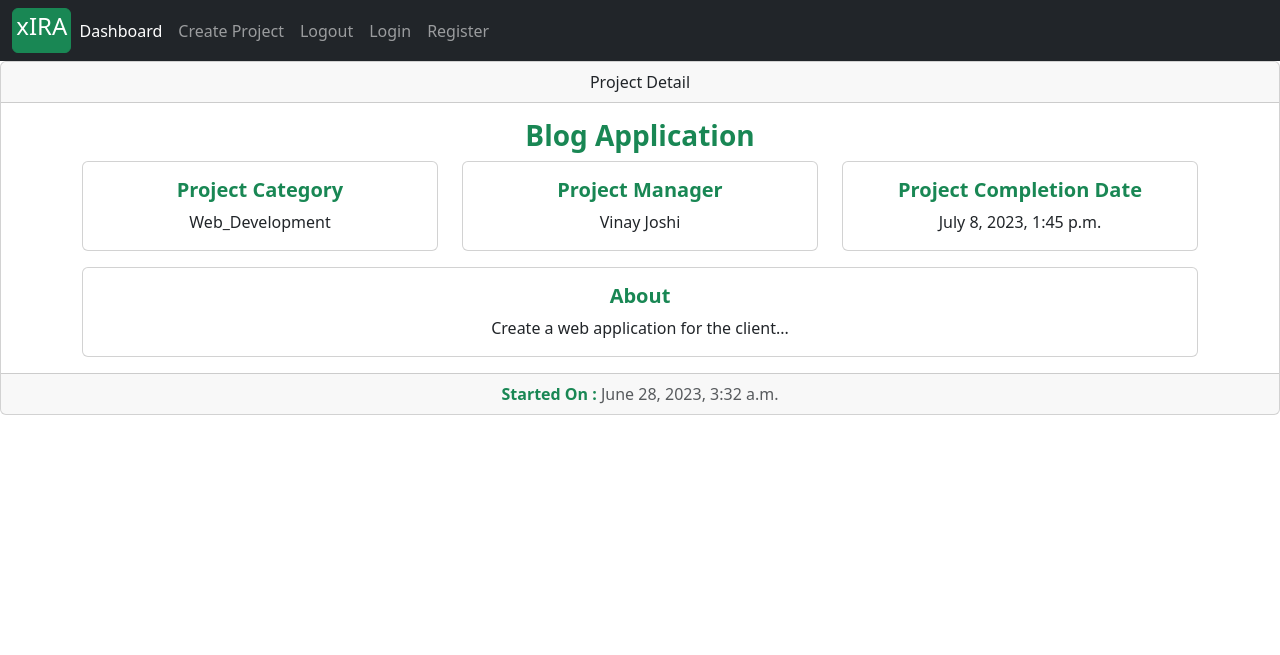
After one commit to vinaycchndra/xIRA, a Django app: page /project/project_detail/13/ in a window 1280 px wide. The commit adds this page. Shown: the top 655 px of the page. Run offline with Django 4.2, Linux system fonts and the light colour scheme; data comes from the database, SQL or seed files in the repository; both versions use the stored data as it was after the commit.

Commit message:
created project details page

```diff
--- a/accounts/admin.py
+++ b/accounts/admin.py
@@ -1,5 +1,5 @@
 from django.contrib import admin
-from .models import Account
+from .models import Account, ProjectManager
 from django.contrib.auth.admin import UserAdmin
 
 
@@ -19,4 +19,6 @@ class AccountAdmin(UserAdmin):
     list_filter = ()
     fieldsets = ()
 
+
 admin.site.register(Account, AccountAdmin)
+admin.site.register(ProjectManager)
--- a/accounts/models.py
+++ b/accounts/models.py
@@ -1,8 +1,6 @@
 from django.db import models
 from django.contrib.auth.models import AbstractBaseUser, BaseUserManager
 
-
-# Create your models here.
 
 class MyAccountManager(BaseUserManager):
     def create_user(self, first_name, last_name, work_email, password=None):
@@ -74,6 +72,14 @@ class Account(AbstractBaseUser):
     def has_module_perms(self, add_label):
         return True
 
+    def is_project_manager(self):
+        try:
+            temp = ProjectManager.objects.get(project_manager__id=self.id)
+            is_manager = True
+        except ProjectManager.DoesNotExist:
+            is_manager = False
+        return is_manager
+
 
 choices_1 = (
     ('Web_Development', 'Web Application'),
--- a/accounts/views.py
+++ b/accounts/views.py
@@ -38,11 +38,10 @@ def login(request):
         work_email = request.POST['work_email']
         password = request.POST['password']
         user = auth.authenticate(work_email=work_email, password=password)
-        print(user, work_email, password)
         if user is not None:
             auth.login(request, user)
             messages.success(request, 'You are Successfully Logged-In')
-            return redirect('login')
+            return redirect('dashboard')
         else:
             messages.error(request, 'Credentials are not valid !!!')
             return redirect('login')
--- /dev/null
+++ b/projects/context_processors.py
@@ -0,0 +1,9 @@
+from .forms import ProjectCreationForm
+
+
+def create_project_form(request):
+    form = ProjectCreationForm()
+    context = {
+        'project_creation_form': form
+    }
+    return context
--- a/projects/models.py
+++ b/projects/models.py
@@ -13,7 +13,7 @@ class Project(models.Model):
     project_description  = models.TextField(max_length=600, blank=True)
     project_category     = models.CharField(max_length=30, choices=choices)
     project_manager      =  models.ForeignKey(ProjectManager, on_delete=models.SET_NULL, null=True)
-    assignees            =  models.ManyToManyField(Account,)
+    assignees            =  models.ManyToManyField(Account)
     start_date           = models.DateTimeField(auto_now_add=True)
     estimated_end_date   = models.DateTimeField()
 
--- a/projects/urls.py
+++ b/projects/urls.py
@@ -3,4 +3,7 @@ from . import views
 
 urlpatterns = [
         path('create_project/', views.create_project, name='create_project'),
+        path('project_detail/<int:project_id>/', views.project_detail, name='project_detail'),
+        path('delete_project/<int:pk>/', views.delete_project, name='delete_project'),
+
 ]
--- a/projects/views.py
+++ b/projects/views.py
@@ -1,7 +1,8 @@
-from django.shortcuts import render, redirect
+from django.shortcuts import render, redirect, get_object_or_404
 from .forms import ProjectCreationForm
 from .models import Project
 from accounts.models import ProjectManager
+from django.http import Http404
 
 
 def create_project(request):
@@ -21,7 +22,6 @@ def create_project(request):
                                              project_description=project_description,
                                              estimated_end_date=estimated_end_date,
                                              )
-
             # Check if project creater is a project manager since manager is also an assignee
             check_if_manager = False
             try:
@@ -35,6 +35,21 @@ def create_project(request):
             if check_if_manager:
                 project.assignees.add(request.user)
             project.save()
-            return redirect('landing_page')
+            return redirect('dashboard')
 
-    return render(request, 'test.html', context)
+
+def project_detail(request, project_id):
+    project = get_object_or_404(Project, id=project_id)
+    context = {
+        'project': project
+    }
+    return render(request, 'project_detail.html', context)
+
+
+def delete_project(request, pk):
+    try:
+        project = Project.objects.get(id=pk, project_manager__project_manager=request.user)
+    except Project.DoesNotExist:
+        raise Http404
+    project.delete()
+    return redirect('dashboard')
--- a/templates/base.html
+++ b/templates/base.html
@@ -4,16 +4,17 @@
     <meta charset="utf-8">
     <meta name="viewport" content="width=device-width, initial-scale=1">
     <title>xIRA: Project Management Tool</title>
+
+
+
     <link href="https://cdn.jsdelivr.net/npm/bootstrap@5.3.0/dist/css/bootstrap.min.css" rel="stylesheet" integrity="sha384-9ndCyUaIbzAi2FUVXJi0CjmCapSmO7SnpJef0486qhLnuZ2cdeRhO02iuK6FUUVM" crossorigin="anonymous">
+    <script src="https://cdn.jsdelivr.net/npm/@popperjs/core@2.11.8/dist/umd/popper.min.js" integrity="sha384-I7E8VVD/ismYTF4hNIPjVp/Zjvgyol6VFvRkX/vR+Vc4jQkC+hVqc2pM8ODewa9r" crossorigin="anonymous"></script>
     <script src="https://cdn.jsdelivr.net/npm/bootstrap@5.3.0/dist/js/bootstrap.bundle.min.js" integrity="sha384-geWF76RCwLtnZ8qwWowPQNguL3RmwHVBC9FhGdlKrxdiJJigb/j/68SIy3Te4Bkz" crossorigin="anonymous"></script>
 
     <!-- Font Awesome -->
     <link href="https://cdnjs.cloudflare.com/ajax/libs/font-awesome/6.4.0/css/fontawesome.min.css" rel="stylesheet" type="text/css">
 
 
-    <!-- Tempus Dominus Date Picker-->
-    <script src="https://cdnjs.cloudflare.com/ajax/libs/tempusdominus-bootstrap-4/5.38.0/js/tempusdominus-bootstrap-4.min.js" crossorigin="anonymous"></script>
-    <link rel="stylesheet" href="https://cdnjs.cloudflare.com/ajax/libs/tempusdominus-bootstrap-4/5.38.0/css/tempusdominus-bootstrap-4.min.css" crossorigin="anonymous" />
 
 
 
@@ -25,11 +26,11 @@
             <div class="collapse navbar-collapse" id="navbarSupportedContent">
               <ul class="navbar-nav me-auto mb-2 mb-lg-0">
                 <li class="nav-item">
-                  <a class="nav-link active" aria-current="page" href="#">Dashboard</a>
+                  <a class="nav-link active" aria-current="page" href="{% url 'dashboard' %}">Dashboard</a>
                 </li>
                 <li class="nav-item">
-                  <a class="nav-link" type="button"  data-bs-toggle="modal" data-bs-target="">Create Project</a>
-                  <!--{% include 'includes/project_creation.html' %}-->
+                  <a class="nav-link" type="button"  data-bs-toggle="modal" data-bs-target="#projectCreationModal">Create Project</a>
+                  {% include 'includes/project_creation.html' %}
                 </li>
                 <li class="nav-item">
                   <a class="nav-link" aria-current="page" href="{% url 'logout' %}">Logout</a>
--- a/templates/includes/project_creation.html
+++ b/templates/includes/project_creation.html
@@ -1,5 +1,3 @@
-
-<!--
 <div class="modal fade" id="projectCreationModal" tabindex="-1" aria-labelledby="projectCreationLabel" aria-hidden="true">
   <div class="modal-dialog">
     <div class="modal-content">
@@ -8,37 +6,33 @@
         <button type="button" class="btn-close" data-bs-dismiss="modal" aria-label="Close"></button>
       </div>
       <div class="modal-body">
-          <form>
+          <form action="{% url 'create_project' %}" method="POST">
+              {% csrf_token %}
+              <label class="text-success" for="">Project Name:</label>
               <div class="form-row">
-                <input type="text" name="project_name" class="form-control" required placeholder="Enter Project Name">
+                {{project_creation_form.project_name}}
               </div>
                <br>
-
+              <label class="text-success" for="">Project Category:</label>
               <div class="form-row">
-                <input type="text" name="project_category" class="form-control" required placeholder="Select Category">
+                {{project_creation_form.project_category}}
               </div>
               <br>
+              <label class="text-success" for="">Project Description:</label>
+              <div class="form-group">
+                  {{project_creation_form.project_description}}
+              </div>
+              <br>
+              <label class="text-success" for="date_field">End Date:</label>
               <div class="form-row">
-                  <textarea  name="project_description" class="form-control" required placeholder="Project Description"></textarea>
+                <input type="datetime-local" name="estimated_end_date" class="form-control" required>
               </div>
-
-              <br>
-              <label class="text-success" for="date_field">End Date</label>
-              <div class="form-row">
-                <input type="datetime-local" id="date_field" name="estimated_end_date" class="form-control" placeholder="Estimated Completion Date">
-              </div>
-
 
               <br>
               <button type="button" class="btn btn-success" data-bs-dismiss="modal">Close</button>
               <button type="submit" class="btn btn-dark">Create</button>
-
-
-          </form>
+       </form>
       </div>
     </div>
   </div>
 </div>
-
-
--->
--- /dev/null
+++ b/templates/project_detail.html
@@ -0,0 +1,72 @@
+{% extends 'base.html' %}
+
+{% block content %}
+
+<div class="card text-center">
+  <div class="card-header text-dark">
+     Project Detail
+  </div>
+  <div class="card-body">
+    <h3 class="card-title text-success"><strong>{{project.project_name}}</strong></h3>
+    <div class="container">
+        <div class="row">
+          <div class="col-sm-4" style="">
+              <div class="card">
+
+                <div class="card-body">
+                  <h5 class="card-title text-success"><strong>Project Category</strong></h5>
+                  {{project.project_category}}
+                </div>
+
+              </div>
+          </div>
+          <div class="col-sm-4" style="">
+              <div class="card">
+
+                <div class="card-body">
+                  <h5 class="card-title text-success"><strong>Project Manager</strong></h5>
+                    {{project.project_manager.project_manager}}
+
+                </div>
+              </div>
+          </div>
+
+
+          <div class="col-sm-4" style="">
+              <div class="card">
+
+                <div class="card-body">
+                  <h5 class="card-title text-success"><strong>Project Completion Date</strong></h5>
+                    {{project.estimated_end_date}}
+                </div>
+
+              </div>
+          </div>
+
+      </div>
+    </div>
+
+
+
+    <div class="container mt-3">
+        <div class="row">
+          <div class="col-sm-12" style="">
+              <div class="card">
+
+                <div class="card-body">
+                  <h5 class="card-title text-success"><strong>About</strong></h5>
+
+                  {{project.project_description}}
+                </div>
+              </div>
+          </div>
+      </div>
+    </div>
+
+  </div>
+  <div class="card-footer text-muted">
+      <strong class="text-success">Started On :</strong> {{project.start_date}}
+  </div>
+</div>
+
+{% endblock %}
--- a/xIRA/settings.py
+++ b/xIRA/settings.py
@@ -64,6 +64,7 @@ TEMPLATES = [
                 'django.template.context_processors.request',
                 'django.contrib.auth.context_processors.auth',
                 'django.contrib.messages.context_processors.messages',
+                'projects.context_processors.create_project_form',
             ],
         },
     },
--- a/xIRA/urls.py
+++ b/xIRA/urls.py
@@ -19,7 +19,7 @@ from django.urls import path, include
 from . import views
 urlpatterns = [
     path('admin/', admin.site.urls),
-    path('', views.base, name='landing_page'),
+    path('dashboard/', views.dashboard, name='dashboard'),
     path('accounts/', include('accounts.urls')),
     path('project/', include('projects.urls')),
 ]
```
Also changed, not shown: templates/landingPage.html (added, +49 -0 lines), templates/test.html (deleted, +0 -44 lines), xIRA/views.py (+7 -2 lines), db.sqlite3.
